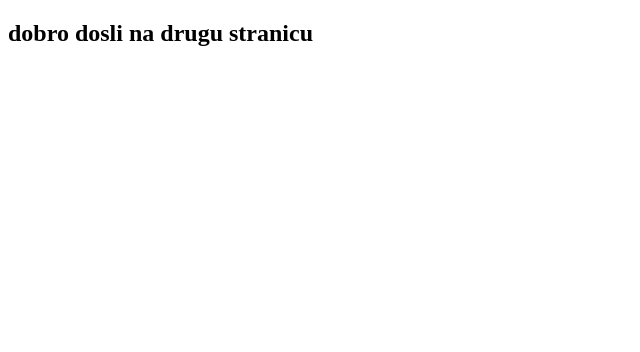
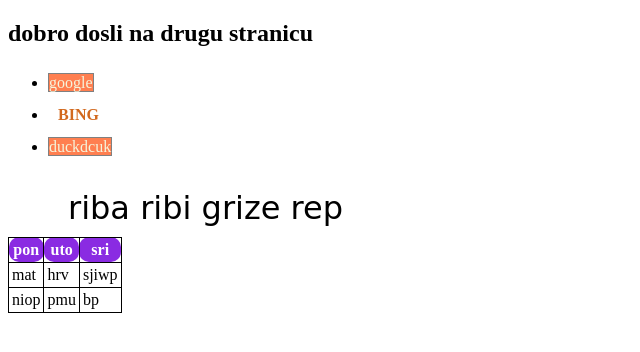
Before and after one commit to patricio0604/sjiwp_osnove, a plain HTML site: page druga.html in a window 1280 px wide. Shown: the whole page, without its empty margins (0-640 px from the left). Drawn offline with Linux system fonts and the light colour scheme.

Commit message:
tablice i linkovi

```diff
--- a/druga.html
+++ b/druga.html
@@ -4,9 +4,36 @@
     <meta charset="UTF-8">
     <meta name="viewport" content="width=device-width, initial-scale=1.0">
     <title>moja druga stranica</title>
+    <link rel="stylesheet" href="stilovi.css"/>
 </head>
 <body>
     <h2>dobro dosli na drugu stranicu</h2>
+    <ul>
+        <li><a class="vrsta1" href="www.google.com">google</a></li>
+        <li><a  class="vrsta2" href="www.bing.com">bing</a></li>
+        <li><a class="vrsta1" href="www.duckduckgo.com">duckdcuk</a></li>
+    </ul>
+    <div class="uzrecica">
+    riba ribi grize rep
+    </div>
+    <table class="mojatablica">
+        <tr>
+            <th>pon </th>
+            <th>uto</th>
+            <th>sri</th>
+        </tr>
+        <tr>
+            <td>mat</td>
+            <td>hrv</td>
+            <td>sjiwp</td>
+
+        </tr>
+        <tr>
+            <td>niop</td>
+            <td>pmu</td>
+            <td>bp</td>
+        </tr>
+    </table>
 
 </body>
 </html>
--- a/stilovi.css
+++ b/stilovi.css
@@ -4,3 +4,47 @@
     text-align: center;
     font-family: 'Courier New', Courier, monospace;
 }
+.vrsta1{
+
+    background-color: coral;
+    padding:Spx;
+    border: 1px solid gray;
+    color: beige;
+    text-decoration: none;
+}
+.vrsta1:hover{background-color: crimson;}
+   .vrsta2
+   {padding: 10px;
+text-transform: uppercase;
+text-decoration: none;
+color: chocolate;
+font-weight: bold;
+
+
+}
+.vrsta2:hover{text-decoration: underline;}
+a{
+    line-height: 200%;
+}
+.uzrecica{
+    font-family: cursive;
+    font-size: xx-large;
+    margin-left: 50px;
+    padding: 10px;
+
+}
+ table, th, td{
+    border: 1px solid black;
+    border-collapse:  collapse;
+}
+th{
+    background-color: blueviolet;
+    color: white;
+    padding: 3px;
+}
+td{
+    padding: 3px;
+}
+table th, td{
+border-radius: 10px;
+}
```
Also changed, not shown: 1.html (added, +77 -0 lines).
